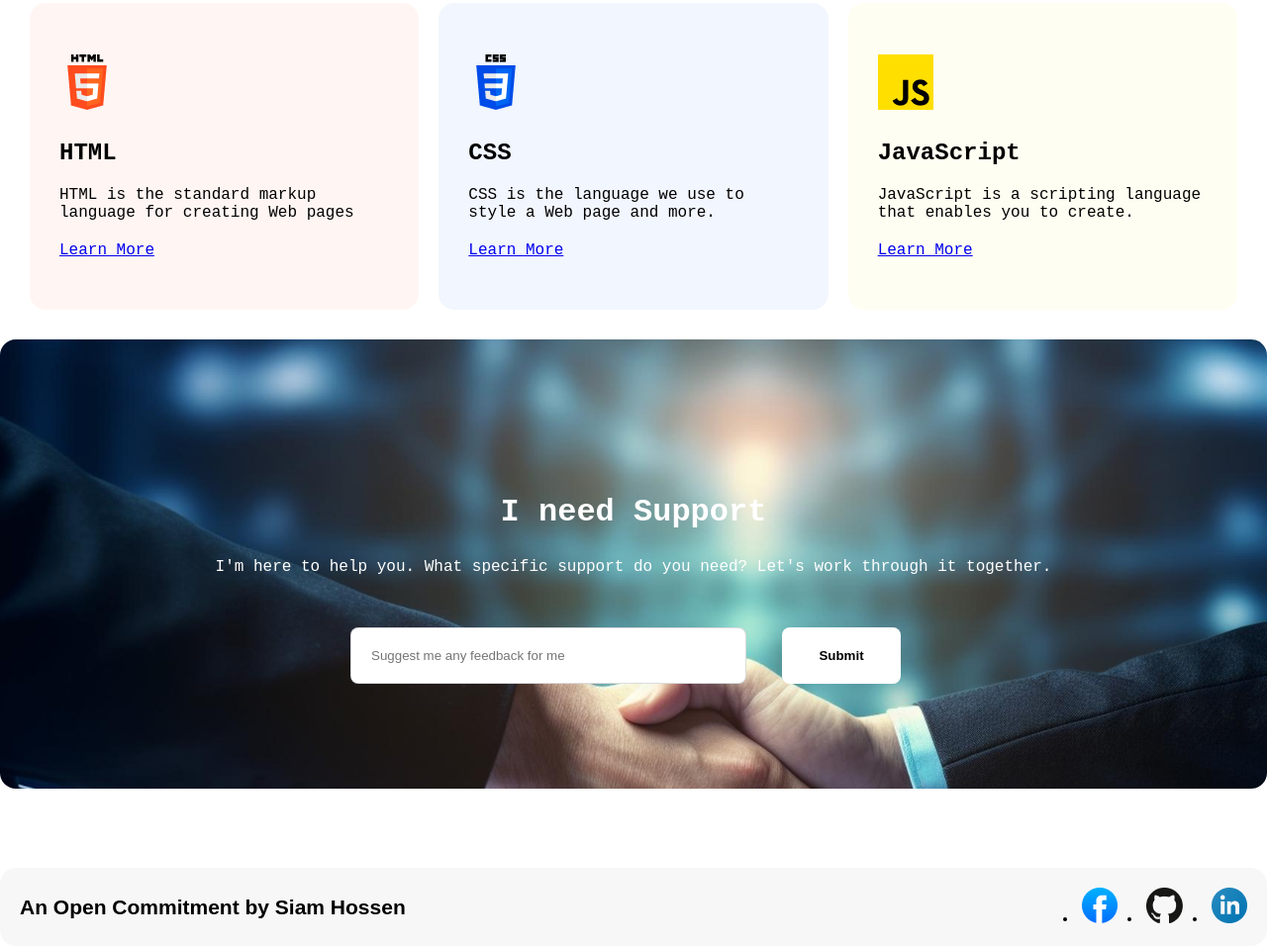
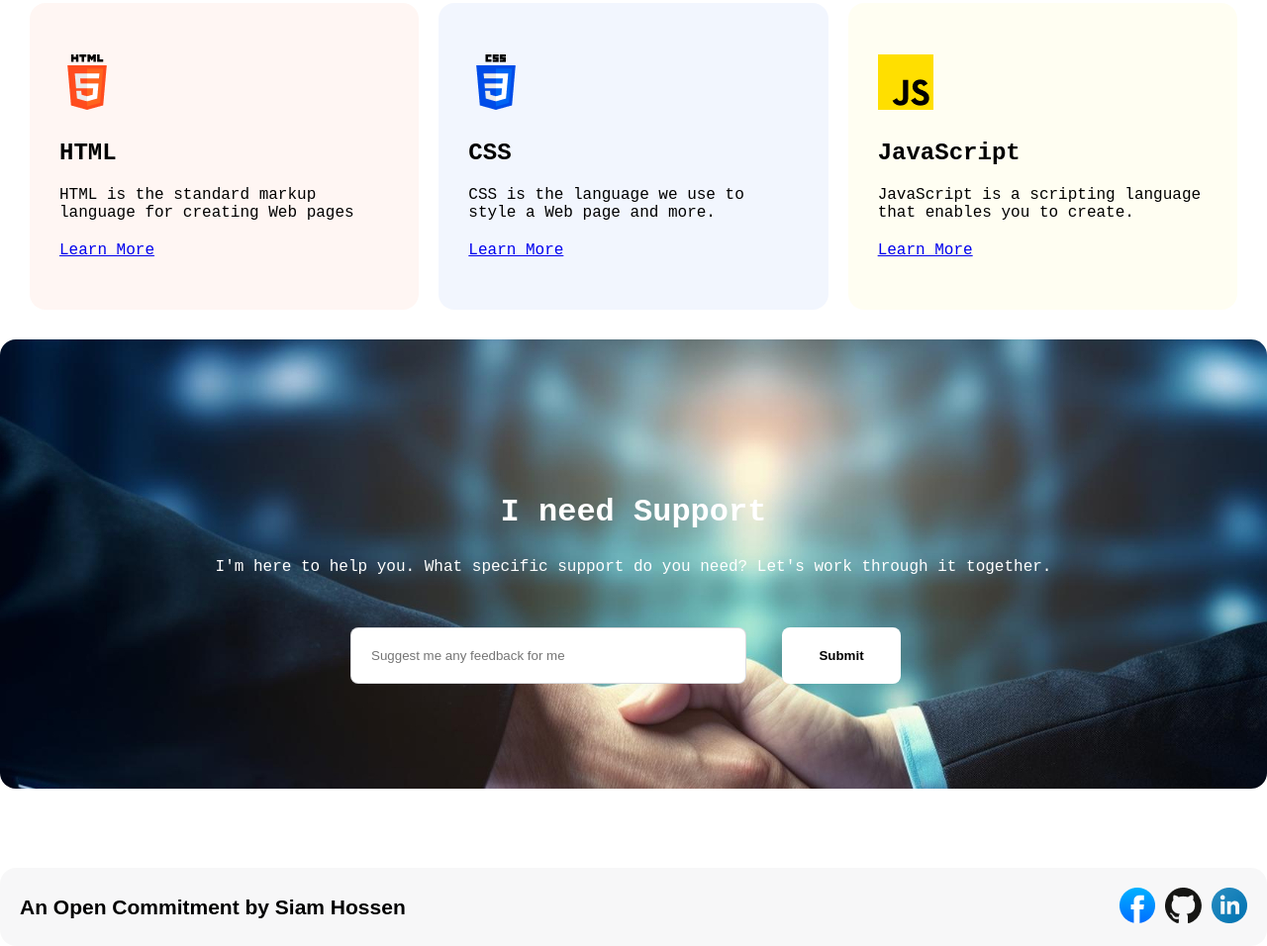
Before and after one commit to siam-hossen-007/web-dev-assignment, a plain HTML site: page index.html in a window 1280 px wide. Shown: the part 3328-4284 px from the top of the page at 99% size. Drawn offline with Linux system fonts and the light colour scheme; a web font is replaced by a local one.

Commit message:
project final

```diff
--- a/index.html
+++ b/index.html
@@ -180,12 +180,9 @@
                 <h1>An Open Commitment by Siam Hossen</h1>
             </div>
             <div class="footer-img">
-            <ul class="icons">
-
-            </ul>
-               <li><a href="https://www.facebook.com/" target="_blank"><img src="./assets/facebook.png" alt=""></a></li>
-                <li><a href="https://github.com/siam-hossen-007" target="_blank"><img src="./assets/github.png" alt=""></a></li>
-                <li><a href="https://www.linkedin.com/" target="_blank"><img src="./assets/linkedin-icon 1.png" alt=""></a></li>
+               <a href="https://www.facebook.com/" target="_blank"><img src="./assets/facebook.png" alt=""></a>
+                <a href="https://github.com/siam-hossen-007" target="_blank"><img src="./assets/github.png" alt=""></a>
+                <a href="https://www.linkedin.com/" target="_blank"><img src="./assets/linkedin-icon 1.png" alt=""></a>
             </div>
         </div>
     </section>
```
